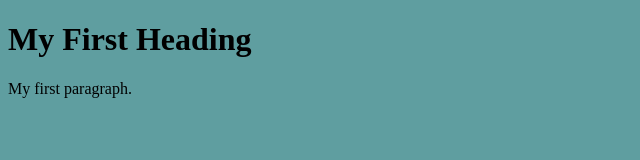
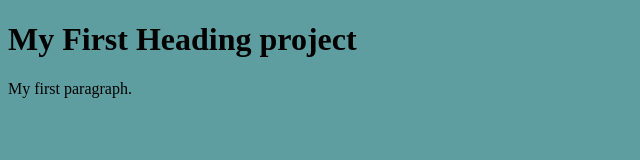
Before and after one commit to sapta07-cg/Project1, a plain HTML site: page index.html in a window 1280 px wide. Shown: the whole page, without its empty margins (0-640 px from the left). Drawn offline with Linux system fonts and the light colour scheme.

Commit message:
first commit

```diff
--- a/index.html
+++ b/index.html
@@ -6,7 +6,7 @@
 
 <body>
 
-    <h1>My First Heading</h1>
+    <h1>My First Heading project</h1>
     <p>My first paragraph.</p>
 
 </body>
```
